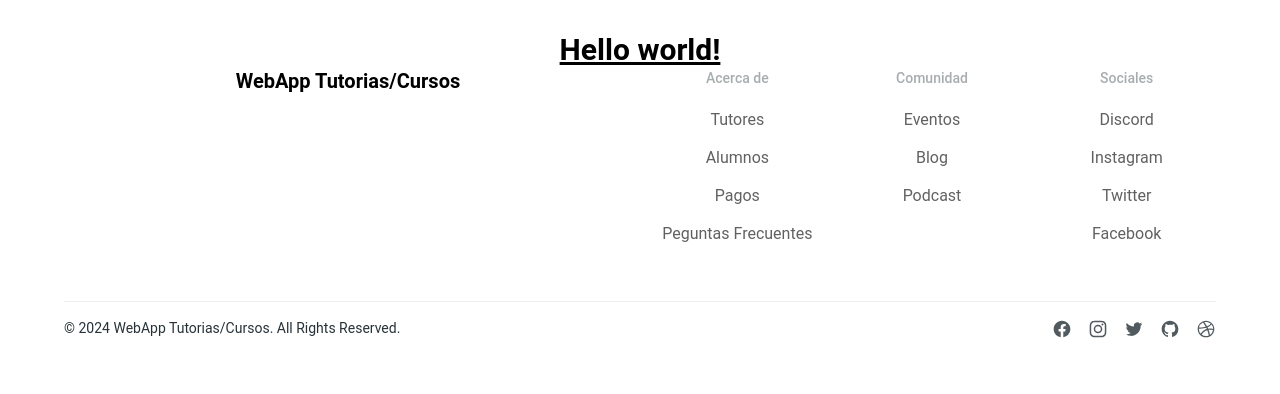
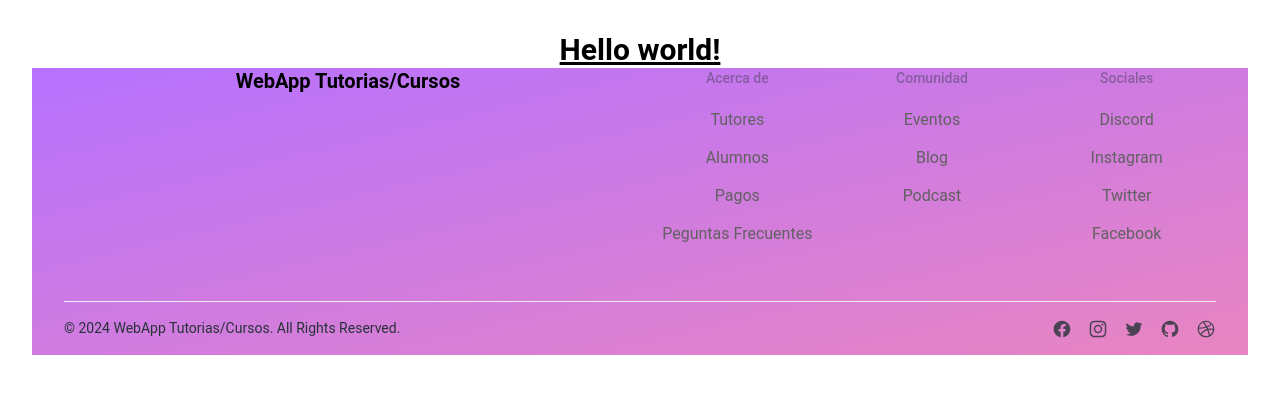
Before and after one commit to No-Country-simulation/C17-15-t-Node-React, a React (Vite) app in the folder WEB/: page / in a window 1280 px wide. Shown: the top 394 px of the page. Built offline with nearby package versions, Linux system fonts and the light colour scheme.

Commit message:
Se agregan los colores principales del footer

```diff
--- a/WEB/src/components/Footer.jsx
+++ b/WEB/src/components/Footer.jsx
@@ -20,7 +20,7 @@ const currentYear = new Date().getFullYear();
 export function Footer() {
   return (
     <footer className="relative w-full">
-      <div className="mx-auto w-full max-w-7xl px-8">
+      <div className="mx-auto w-full max-w-7xl px-8 bg-gradient-to-br from-primary to-secondary">
         <div className="grid grid-cols-1 justify-between gap-4 md:grid-cols-2">
           <Typography variant="h5" className="mb-6">
             WebApp Tutorias/Cursos
--- a/WEB/src/main.jsx
+++ b/WEB/src/main.jsx
@@ -1,7 +1,6 @@
 import React from 'react'
 import ReactDOM from 'react-dom/client'
 import App from './App.jsx'
-import Example from './Example.jsx'
 import './index.css'
 import { ThemeProvider } from "@material-tailwind/react";
 
@@ -10,6 +9,5 @@ ReactDOM.createRoot(document.getElementById('root')).render(
     <ThemeProvider>
       <App />
     </ThemeProvider>
-
   </React.StrictMode>,
 )
--- a/WEB/tailwind.config.js
+++ b/WEB/tailwind.config.js
@@ -8,7 +8,12 @@ module.exports = withMT({
     "path-to-your-node_modules/@material-tailwind/react/theme/components/**/*.{js,ts,jsx,tsx}",
   ],
   theme: {
-    extend: {},
+    extend: {
+      colors: {
+        "primary": "#B671FF",
+        "secondary": "#E985C1"
+      }
+    },
   },
   plugins: [],
 });
```
